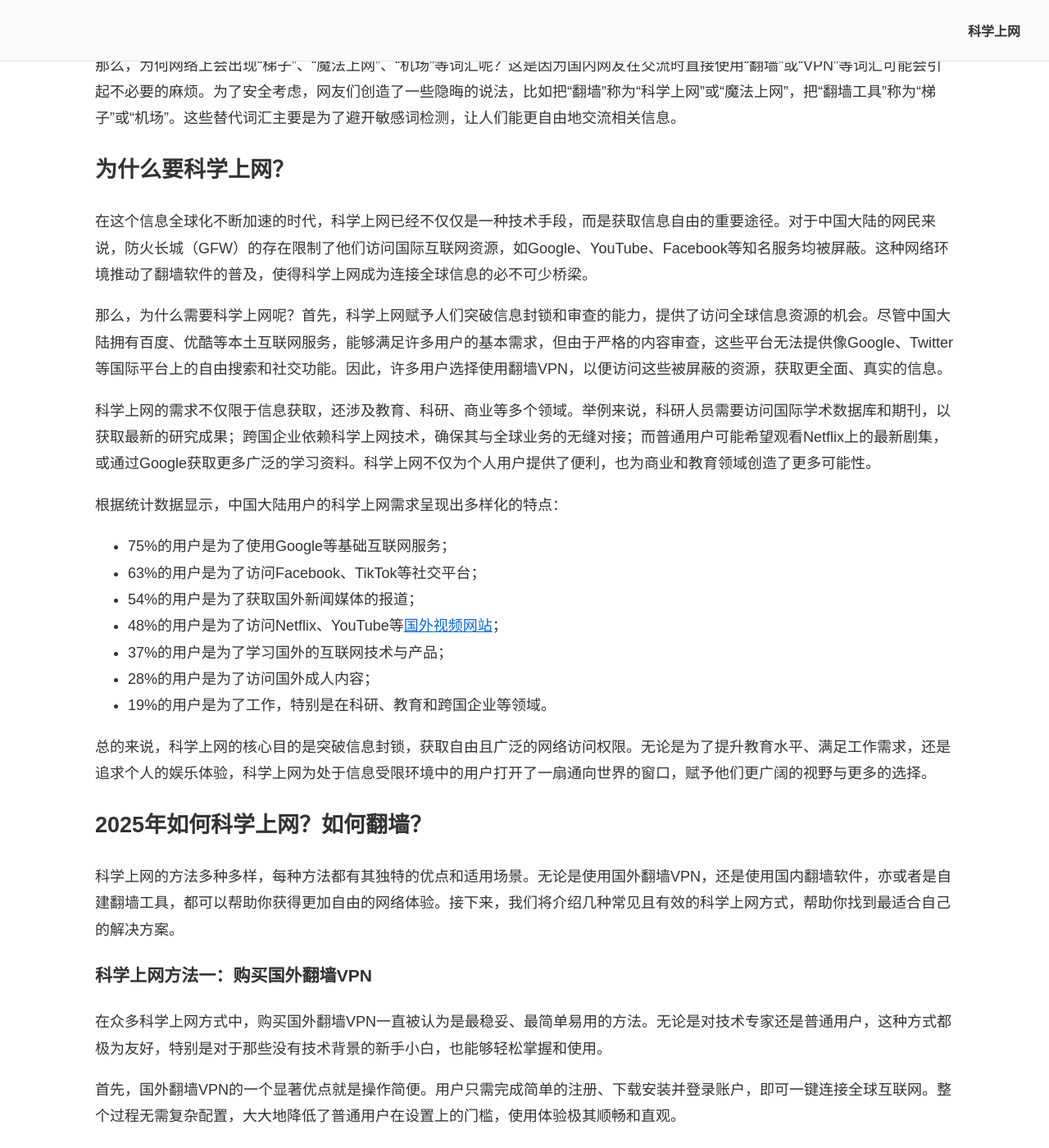
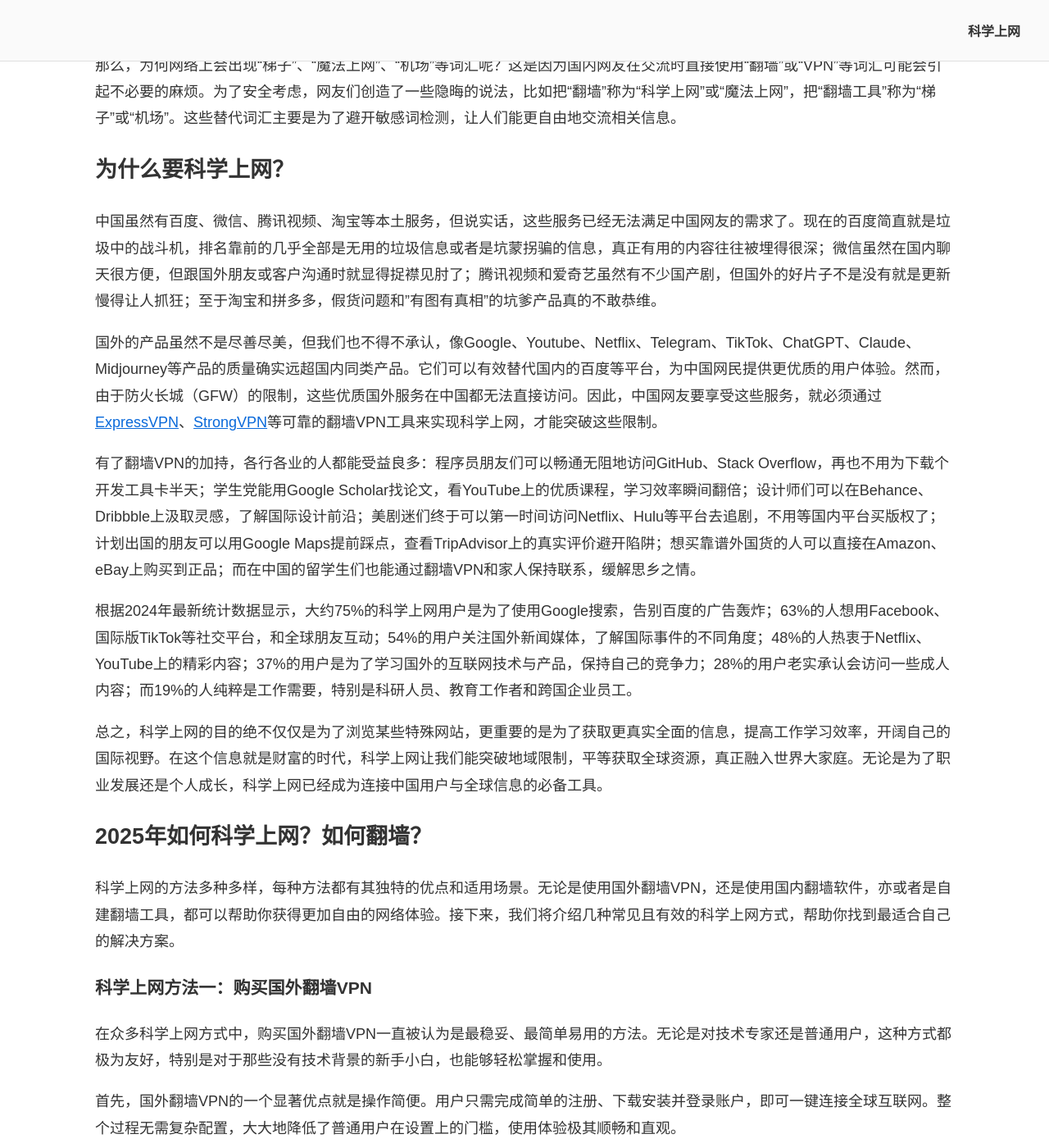
Before and after one commit to chinavpns/chinavpns.github.io, a Jekyll site: the page built from index.md, in a window 1280 px wide and 1400 px high, scrolled down 3614 px. Shown: the whole window at 82% size. Built offline with Jekyll 4.4.1, drawn with Linux system fonts in a browser that asks for light colours.

Commit message:
Update index.md

```diff
--- a/index.md
+++ b/index.md
@@ -61,23 +61,15 @@
 
 ## 为什么要科学上网？
 
-在这个信息全球化不断加速的时代，科学上网已经不仅仅是一种技术手段，而是获取信息自由的重要途径。对于中国大陆的网民来说，防火长城（GFW）的存在限制了他们访问国际互联网资源，如Google、YouTube、Facebook等知名服务均被屏蔽。这种网络环境推动了翻墙软件的普及，使得科学上网成为连接全球信息的必不可少桥梁。
+中国虽然有百度、微信、腾讯视频、淘宝等本土服务，但说实话，这些服务已经无法满足中国网友的需求了。现在的百度简直就是垃圾中的战斗机，排名靠前的几乎全部是无用的垃圾信息或者是坑蒙拐骗的信息，真正有用的内容往往被埋得很深；微信虽然在国内聊天很方便，但跟国外朋友或客户沟通时就显得捉襟见肘了；腾讯视频和爱奇艺虽然有不少国产剧，但国外的好片子不是没有就是更新慢得让人抓狂；至于淘宝和拼多多，假货问题和"有图有真相"的坑爹产品真的不敢恭维。
 
-那么，为什么需要科学上网呢？首先，科学上网赋予人们突破信息封锁和审查的能力，提供了访问全球信息资源的机会。尽管中国大陆拥有百度、优酷等本土互联网服务，能够满足许多用户的基本需求，但由于严格的内容审查，这些平台无法提供像Google、Twitter等国际平台上的自由搜索和社交功能。因此，许多用户选择使用翻墙VPN，以便访问这些被屏蔽的资源，获取更全面、真实的信息。
+国外的产品虽然不是尽善尽美，但我们也不得不承认，像Google、Youtube、Netflix、Telegram、TikTok、ChatGPT、Claude、Midjourney等产品的质量确实远超国内同类产品。它们可以有效替代国内的百度等平台，为中国网民提供更优质的用户体验。然而，由于防火长城（GFW）的限制，这些优质国外服务在中国都无法直接访问。因此，中国网友要享受这些服务，就必须通过<a href="https://chinavpns.github.io/#%E7%BF%BB%E5%A2%99vpn%E6%8E%A8%E8%8D%90%E4%B8%80expressvpn---%E7%BF%BB%E5%A2%99%E9%9D%9E%E5%B8%B8%E7%A8%B3%E5%AE%9A%E5%AE%89%E5%85%A8%E6%80%A7%E9%AB%98%E9%80%9F%E5%BA%A6%E4%B8%9A%E5%86%85%E6%9C%80%E5%BF%AB30%E5%A4%A9%E5%85%8D%E8%B4%B9">ExpressVPN</a>、<a href="https://chinavpns.github.io/#%E7%BF%BB%E5%A2%99vpn%E6%8E%A8%E8%8D%90%E4%BA%8Cstrongvpn---%E8%80%81%E7%89%8Cvpn%E6%94%AF%E6%8C%81%E6%94%AF%E4%BB%98%E5%AE%9D%E4%BB%98%E6%AC%BE">StrongVPN</a>等可靠的翻墙VPN工具来实现科学上网，才能突破这些限制。
 
-科学上网的需求不仅限于信息获取，还涉及教育、科研、商业等多个领域。举例来说，科研人员需要访问国际学术数据库和期刊，以获取最新的研究成果；跨国企业依赖科学上网技术，确保其与全球业务的无缝对接；而普通用户可能希望观看Netflix上的最新剧集，或通过Google获取更多广泛的学习资料。科学上网不仅为个人用户提供了便利，也为商业和教育领域创造了更多可能性。
+有了翻墙VPN的加持，各行各业的人都能受益良多：程序员朋友们可以畅通无阻地访问GitHub、Stack Overflow，再也不用为下载个开发工具卡半天；学生党能用Google Scholar找论文，看YouTube上的优质课程，学习效率瞬间翻倍；设计师们可以在Behance、Dribbble上汲取灵感，了解国际设计前沿；美剧迷们终于可以第一时间访问Netflix、Hulu等平台去追剧，不用等国内平台买版权了；计划出国的朋友可以用Google Maps提前踩点，查看TripAdvisor上的真实评价避开陷阱；想买靠谱外国货的人可以直接在Amazon、eBay上购买到正品；而在中国的留学生们也能通过翻墙VPN和家人保持联系，缓解思乡之情。
 
-根据统计数据显示，中国大陆用户的科学上网需求呈现出多样化的特点：
+根据2024年最新统计数据显示，大约75%的科学上网用户是为了使用Google搜索，告别百度的广告轰炸；63%的人想用Facebook、国际版TikTok等社交平台，和全球朋友互动；54%的用户关注国外新闻媒体，了解国际事件的不同角度；48%的人热衷于Netflix、YouTube上的精彩内容；37%的用户是为了学习国外的互联网技术与产品，保持自己的竞争力；28%的用户老实承认会访问一些成人内容；而19%的人纯粹是工作需要，特别是科研人员、教育工作者和跨国企业员工。
 
-* 75%的用户是为了使用Google等基础互联网服务；
-* 63%的用户是为了访问Facebook、TikTok等社交平台；
-* 54%的用户是为了获取国外新闻媒体的报道；
-* 48%的用户是为了访问Netflix、YouTube等<a href="https://github.com/chinavpns/video-site">国外视频网站</a>；
-* 37%的用户是为了学习国外的互联网技术与产品；
-* 28%的用户是为了访问国外成人内容；
-* 19%的用户是为了工作，特别是在科研、教育和跨国企业等领域。
-
-总的来说，科学上网的核心目的是突破信息封锁，获取自由且广泛的网络访问权限。无论是为了提升教育水平、满足工作需求，还是追求个人的娱乐体验，科学上网为处于信息受限环境中的用户打开了一扇通向世界的窗口，赋予他们更广阔的视野与更多的选择。
+总之，科学上网的目的绝不仅仅是为了浏览某些特殊网站，更重要的是为了获取更真实全面的信息，提高工作学习效率，开阔自己的国际视野。在这个信息就是财富的时代，科学上网让我们能突破地域限制，平等获取全球资源，真正融入世界大家庭。无论是为了职业发展还是个人成长，科学上网已经成为连接中国用户与全球信息的必备工具。
 
 ## 2025年如何科学上网？如何翻墙？
 
```
